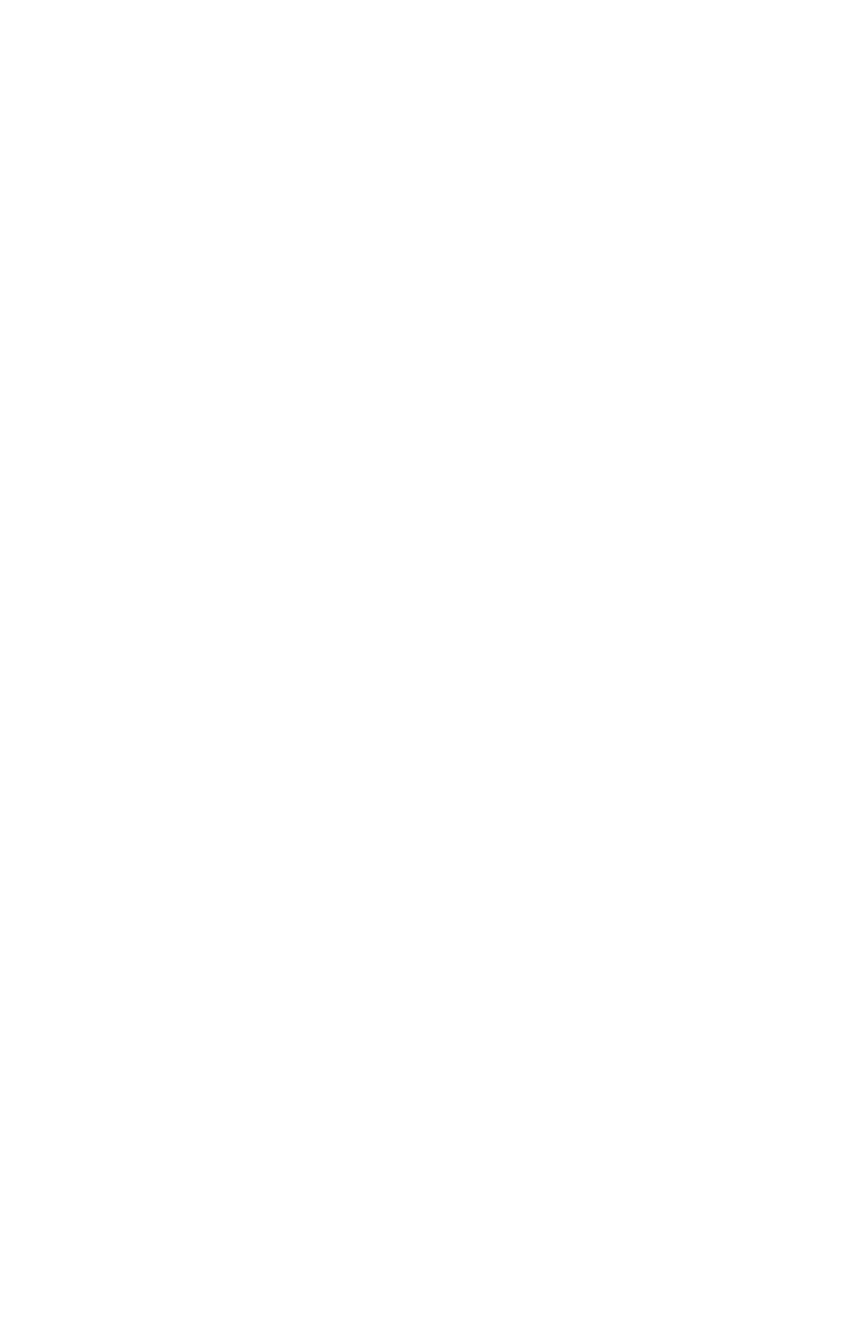
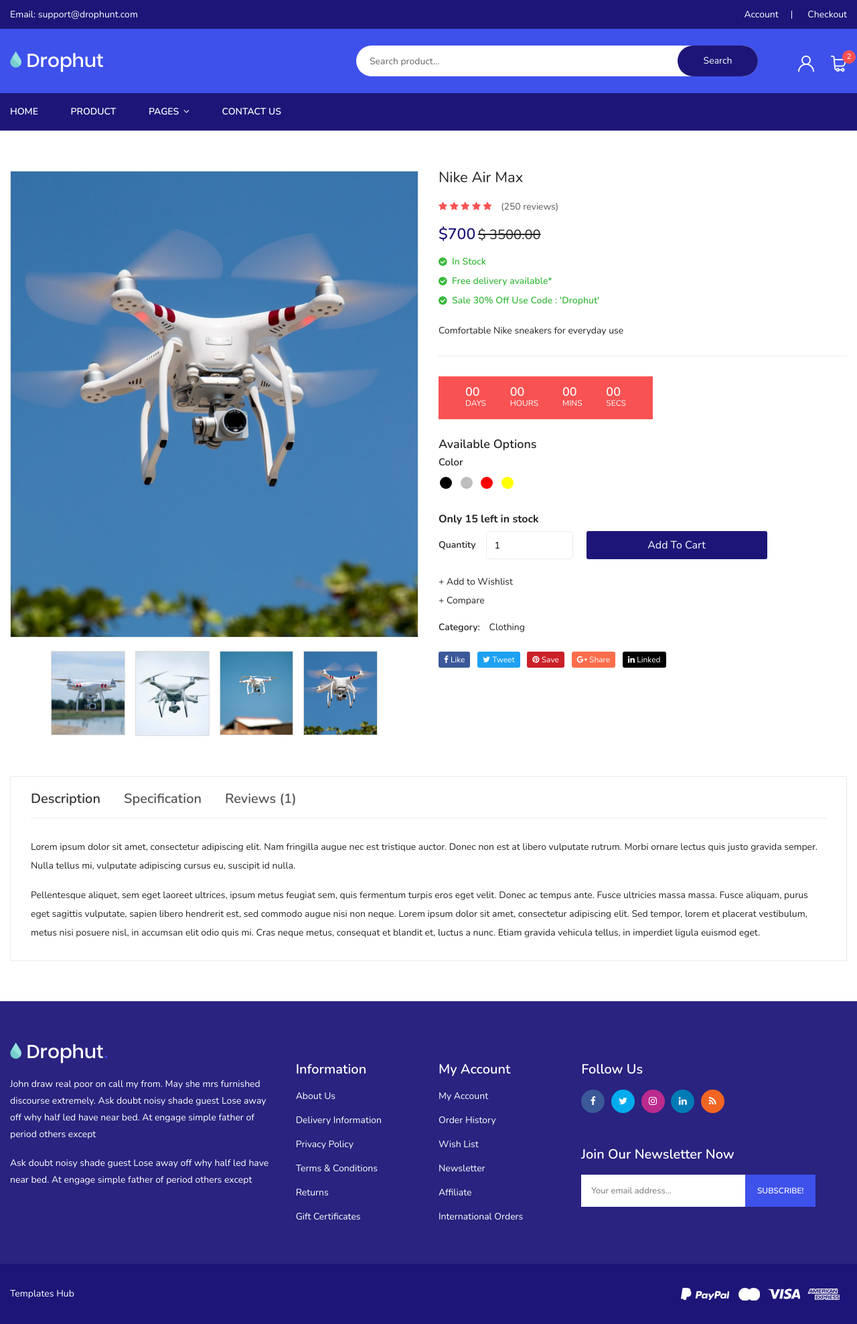
Before and after one commit to Abdallahmatar23/ecommerce-php-oop, a PHP site: page /index.php?page=product-details&id=1 in a window 1280 px wide. Before the commit the page is empty. Shown: the whole page at 67% size. Before the commit the page ends 800 px from the top, so only its background shows below. Run offline with PHP 8.4, Linux system fonts and the light colour scheme; data comes from the database, SQL or seed files in the repository; classes that the project's autoload settings leave out are loaded by file name; some web fonts are replaced.

Commit message:
arrange product-details page

```diff
--- a/App/views/layout/store/header.php
+++ b/App/views/layout/store/header.php
@@ -2,6 +2,7 @@
 <html class="no-js" lang="en">
 
 <!--   03:20:39 GMT -->
+
 <head>
     <meta charset="utf-8">
     <meta http-equiv="x-ua-compatible" content="ie=edge">
--- a/App/views/store/product-details.php
+++ b/App/views/store/product-details.php
@@ -1,3 +1,14 @@
+<?php
+
+use App\Classes\Models\Product;
+
+$id = $_GET['id'];
+$product = (new Product())->getById($id);
+// echo $id;
+// die();
+?>
+
+
 <!--product details start-->
 <div class="product_details mt-60 mb-60">
     <div class="container">
@@ -6,32 +17,32 @@
                 <div class="product-details-tab">
                     <div id="img-1" class="zoomWrapper single-zoom">
                         <a href="#">
-                            <img id="zoom1" src="assets/img/product/details-1.jpg" data-zoom-image="assets/img/product/details-1.jpg" alt="big-1">
+                            <img id="zoom1" src="public/assets/store/assets/img/product/details-1.jpg" data-zoom-image="public/assets/store/assets/img/product/details-1.jpg" alt="big-1">
                         </a>
                     </div>
                     <div class="single-zoom-thumb">
                         <ul class="s-tab-zoom owl-carousel single-product-active" id="gallery_01">
                             <li>
-                                <a href="#" class="elevatezoom-gallery active" data-update="" data-image="assets/img/product/details-2.jpg" data-zoom-image="assets/img/product/details-2.jpg">
-                                    <img src="assets/img/product/details-2.jpg" alt="zo-th-1" />
+                                <a href="#" class="elevatezoom-gallery active" data-update="" data-image="public/assets/store/assets/img/product/details-2.jpg" data-zoom-image="public/assets/store/assets/img/product/details-2.jpg">
+                                    <img src="public/assets/store/assets/img/product/details-2.jpg" alt="zo-th-1" />
                                 </a>
 
                             </li>
                             <li>
-                                <a href="#" class="elevatezoom-gallery active" data-update="" data-image="assets/img/product/details-3.jpg" data-zoom-image="assets/img/product/details-3.jpg">
-                                    <img src="assets/img/product/details-3.jpg" alt="zo-th-1" />
+                                <a href="#" class="elevatezoom-gallery active" data-update="" data-image="public/assets/store/assets/img/product/details-3.jpg" data-zoom-image="public/assets/store/assets/img/product/details-3.jpg">
+                                    <img src="public/assets/store/assets/img/product/details-3.jpg" alt="zo-th-1" />
                                 </a>
 
                             </li>
                             <li>
-                                <a href="#" class="elevatezoom-gallery active" data-update="" data-image="assets/img/product/details-4.jpg" data-zoom-image="assets/img/product/details-4.jpg">
-                                    <img src="assets/img/product/details-4.jpg" alt="zo-th-1" />
+                                <a href="#" class="elevatezoom-gallery active" data-update="" data-image="public/assets/store/assets/img/product/details-4.jpg" data-zoom-image="public/assets/store/assets/img/product/details-4.jpg">
+                                    <img src="public/assets/store/assets/img/product/details-4.jpg" alt="zo-th-1" />
                                 </a>
 
                             </li>
                             <li>
-                                <a href="#" class="elevatezoom-gallery active" data-update="" data-image="assets/img/product/details-1.jpg" data-zoom-image="assets/img/product/details-1.jpg">
-                                    <img src="assets/img/product/details-1.jpg" alt="zo-th-1" />
+                                <a href="#" class="elevatezoom-gallery active" data-update="" data-image="public/assets/store/assets/img/product/details-1.jpg" data-zoom-image="public/assets/store/assets/img/product/details-1.jpg">
+                                    <img src="public/assets/store/assets/img/product/details-1.jpg" alt="zo-th-1" />
                                 </a>
 
                             </li>
@@ -43,7 +54,7 @@
                 <div class="product_d_right">
                     <form action="#">
 
-                        <h1>Fancy Chair for astron floor</h1>
+                        <h1><?= $product['name'] ?></h1>
                         <div class=" product_ratting">
                             <ul>
                                 <li><a href="#"><i class="fa fa-star"></i></a></li>
@@ -56,17 +67,21 @@
 
                         </div>
                         <div class="price_box">
-                            <span class="current_price">$70.00</span>
-                            <span class="old_price">$80.00</span>
+                            <span class="current_price">$<?= $product['price'] * $product['discount'] ?></span>
+                            <span class="old_price">$ <?= $product['price'] ?></span>
 
                         </div>
                         <div class="product_desc">
                             <ul>
-                                <li>In Stock</li>
-                                <li>Free delivery available*</li>
-                                <li>Sale 30% Off Use Code : 'Drophut'</li>
+                                <?php if ($product['stock'] > 0): ?>
+                                    <li>In Stock</li>
+                                    <li>Free delivery available*</li>
+                                    <li>Sale 30% Off Use Code : 'Drophut'</li>
+                                <?php else: ?>
+                                    <li>Out of Stock</li>
+                                <?php endif; ?>
                             </ul>
-                            <p>eget velit. Donec ac tempus ante. Fusce ultricies massa massa. Fusce aliquam, purus eget sagittis vulputate, sapien libero hendrerit est, sed commodo augue nisi non neque. Lorem ipsum dolor sit amet, consectetur adipiscing elit. Sed tempor, lorem et placerat vestibulum, metus nisi posuere nisl, in </p>
+                            <p><?= $product['description'] ?> </p>
                         </div>
                         <div class="product_timing">
                             <div data-countdown="2023/12/15"></div>
@@ -81,6 +96,7 @@
                                 <li class="color4"><a href="#"></a></li>
                             </ul>
                         </div>
+                        <h4>Only <?= $product['stock'] ?> left in stock</h4>
                         <div class="product_variant quantity">
                             <label>quantity</label>
                             <input min="1" max="100" value="1" type="number">
@@ -172,7 +188,7 @@
                                 <h2>1 review for Donec eu furniture</h2>
                                 <div class="reviews_comment_box">
                                     <div class="comment_thmb">
-                                        <img src="assets/img/blog/comment2.jpg" alt="">
+                                        <img src="public/assets/store/assets/img/blog/comment2.jpg" alt="">
                                     </div>
                                     <div class="comment_text">
                                         <div class="reviews_meta">
--- a/index.php
+++ b/index.php
@@ -24,7 +24,7 @@
 
 
 $adminPages = ['dashboard', 'products', 'add-product', 'update-product'];
-$storePages = ['home', ' product-details'];
+$storePages = ['home', 'product-details'];
 
 if (in_array($page, $adminPages)) {
     require 'App/views/layout/admin/sidebar.php';
```
Also changed, not shown: App/views/store/home.php (+5 -5 lines). Lines whose indentation alone changed are shown as unchanged.
